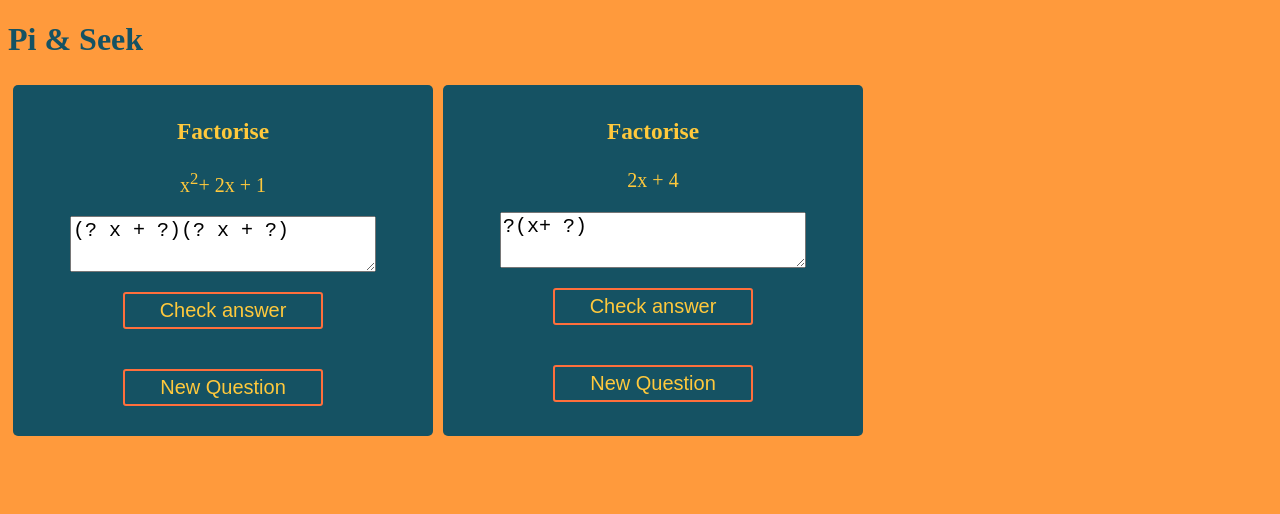
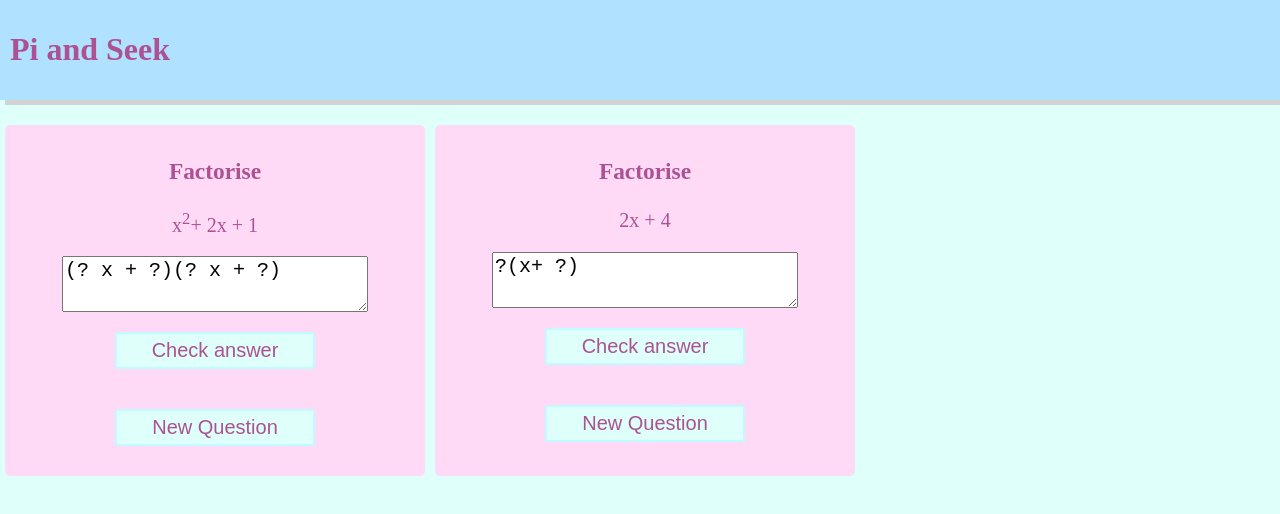
Before and after one commit to liamonk/PiAndSeek, a React (Vite) app: page / in a window 1280 px wide. Shown: the top 514 px of the page. Built offline with nearby package versions, Linux system fonts and the light colour scheme.

Commit message:
rework of styles

```diff
--- a/src/App.css
+++ b/src/App.css
@@ -1,19 +1,5 @@
-.blue-color {
-	background: #155263;
+body{
+ background-color:   #DFFFFA;
+ margin: 0px;
+ color: #ac5293
 }
-
-.dark-orange-color {
-	background: #ff6f3c;
-}
-
-.light-orange-color {
-	background: #ff9a3c;
-}
-
-.yellow-color {
-	background: #ffc93c;
-}
-
-body{
- background-color:   #ff9a3c
-}
--- a/src/App.jsx
+++ b/src/App.jsx
@@ -1,11 +1,12 @@
 import { useState } from "react";
 import "./App.css";
 import styled from "styled-components";
+import Header from "./components/Header.jsx";
 import QuadraticFactorise from "./components/Quadratic.jsx";
 import SingleBracketFactorise from "./components/SingleBracket.jsx";
 
-const StyledHeader = styled.div`
-  color: #155263;
+const StyledBody = styled.div`
+  color: #ac5293;
 `;
 
 const StyledContainer = styled.div`
@@ -16,13 +17,15 @@ function App() {
   const [count, setCount] = useState(0);
 
   return (
-    <StyledHeader>
-      <h1>Pi & Seek</h1>
-      <StyledContainer>
-        <QuadraticFactorise />
-        <SingleBracketFactorise />
-      </StyledContainer>
-    </StyledHeader>
+    <>
+      <Header />
+      <StyledBody>
+        <StyledContainer>
+          <QuadraticFactorise />
+          <SingleBracketFactorise />
+        </StyledContainer>
+      </StyledBody>
+    </>
   );
 }
 
--- /dev/null
+++ b/src/components/Header.jsx
@@ -0,0 +1,17 @@
+import React from "react";
+import styled from "styled-components";
+
+const StyledHeaderMain = styled.div`
+  background-color: #b0e1ff;
+  padding: 10px;
+  margin-bottom: 20px;
+  box-shadow: 5px 5px lightgrey;
+`;
+
+export default function header() {
+  return (
+    <StyledHeaderMain>
+      <h1>Pi and Seek</h1>
+    </StyledHeaderMain>
+  );
+}
--- a/src/components/Quadratic.jsx
+++ b/src/components/Quadratic.jsx
@@ -2,10 +2,10 @@ import React from "react";
 import styled from "styled-components";
 
 const StyledView = styled.div`
-  background-color: #155263;
+  background-color: #fedaf6;
   padding: 10px;
   font-size: 20px;
-  color: #ffc93c;
+  color: #ac5293;
   margin: 5px;
   display: flex;
   flex-direction: column;
@@ -15,19 +15,19 @@ const StyledView = styled.div`
 `;
 
 const StyledButton = styled.button`
-  background-color: #155263;
+  background-color: #dffffa;
   font-size: 1em;
   margin: 1em;
   padding: 0.25em 1em;
-  border: 2px solid #ff6f3c;
+  border: 2px solid #bffcff;
   border-radius: 3px;
   width: 10em;
   margin-left: auto;
   margin-right: auto;
-  color: #ffc93c;
+  color: #ac5293;
 
   &:hover {
-    background-color: #ff9a3c;
+    background-color: #e5c6ff;
   }
 `;
 
@@ -40,6 +40,7 @@ const StyledTextArea = styled.textarea`
   text-align: centre;
   font-size: 20px;
   max-width: 90%;
+  color: AC5293;
 `;
 
 export default function QuadraticFactorise() {
--- a/src/components/SingleBracket.jsx
+++ b/src/components/SingleBracket.jsx
@@ -2,10 +2,10 @@ import React from "react";
 import styled from "styled-components";
 
 const StyledView = styled.div`
-  background-color: #155263;
+  background-color: #fedaf6;
   padding: 10px;
   font-size: 20px;
-  color: #ffc93c;
+  color: #ac5293;
   margin: 5px;
   display: flex;
   flex-direction: column;
@@ -15,19 +15,19 @@ const StyledView = styled.div`
 `;
 
 const StyledButton = styled.button`
-  background-color: #155263;
+  background-color: #dffffa;
   font-size: 1em;
   margin: 1em;
   padding: 0.25em 1em;
-  border: 2px solid #ff6f3c;
+  border: 2px solid #bffcff;
   border-radius: 3px;
   width: 10em;
   margin-left: auto;
   margin-right: auto;
-  color: #ffc93c;
+  color: #ac5293;
 
   &:hover {
-    background-color: #ff9a3c;
+    background-color: #e5c6ff;
   }
 `;
 
```
Also changed, not shown: 1 other file (tests, documents, lock files or other folders).
